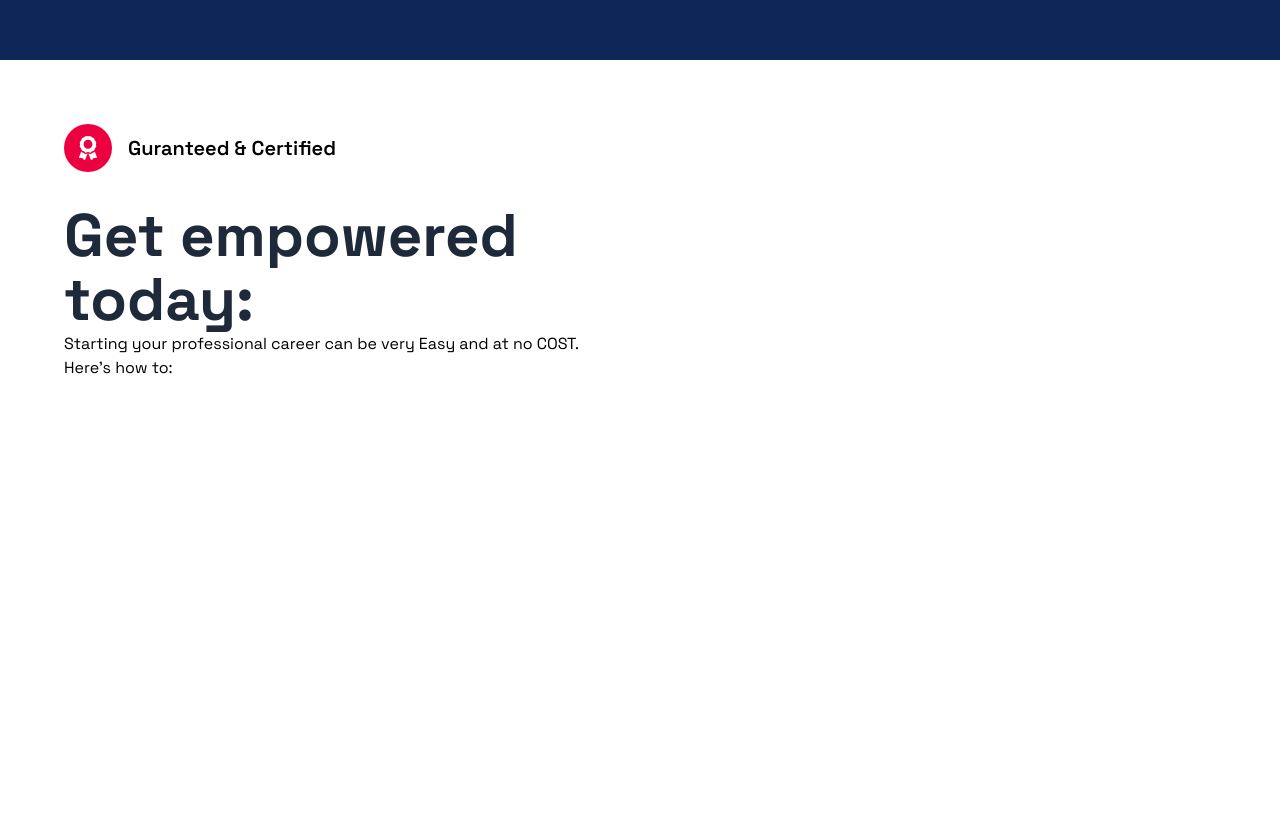
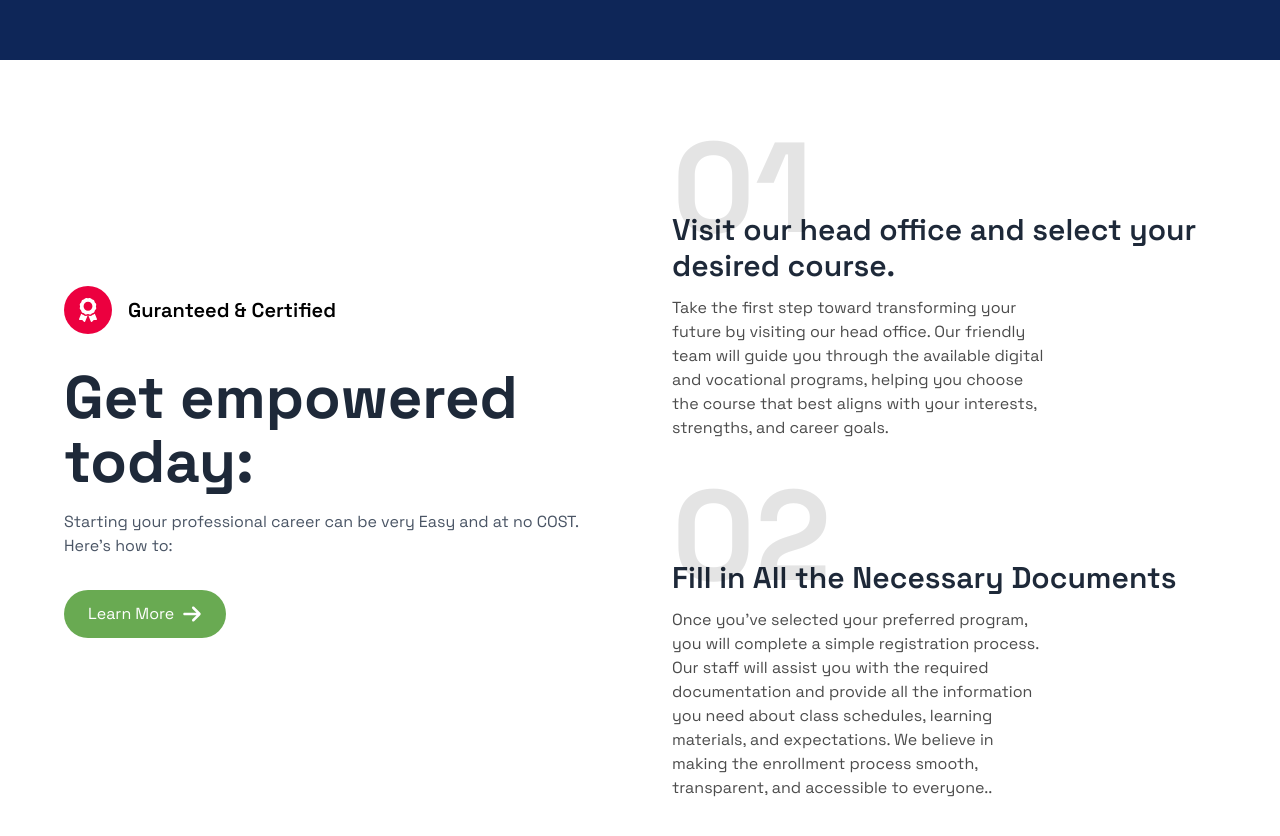
Before and after one commit to Gospellinx/Successway-digital, a Next.js app: page / in a window 1280 px wide. Shown: the part 740-1576 px from the top of the page. Before the commit the page ends 1184 px from the top, so only its background shows below. Built offline with nearby package versions, Linux system fonts and the light colour scheme.

Commit message:
About Section Design

```diff
--- a/components/Home/About/About.tsx
+++ b/components/Home/About/About.tsx
@@ -1,5 +1,6 @@
 import React from 'react'
 import { FaAward } from 'react-icons/fa'
+import { FaArrowRight, FaArrowRightArrowLeft, FaR } from 'react-icons/fa6'
 
 const About = () => {
   return (
@@ -15,10 +16,29 @@ const About = () => {
                 <h1 className='text-xl text-black font-semibold'>Guranteed & Certified</h1>
             </div>
             <h1 className='text-2xl sm:text-3xl md:text-4xl lg:text-6xl mt-8 font-bold md:leading-[3rem] lg:leading-[3.5rem] xl:leading-[4rem] text-gray-800'>Get empowered today:</h1>
-            <p className=''>Starting your professional career can be very Easy and at no COST. Here’s how to:</p>
+            <p className='mt-4 text-1xl text-gray-600'>Starting your professional career can be very Easy and at no COST. Here’s how to:</p>
+            <button className='mt-8 bg-[#69AA52] hover:bg-[#5a8f45] text-white px-6 py-3 rounded-full flex items-center space-x-2'>
+                <span>Learn More</span>
+                <FaArrowRight className='w-5 h-5'/>
+            </button>
         </div>
         {/* Second Part */}
-        <div></div>
+        <div>
+            <div>
+                <h1 className='text-7xl lg:text-9xl font-bold text-black opacity-10'>01</h1>
+                <div className='-mt-10'>
+                    <h1 className='text-xl md:text-2xl lg:text-3xl font-semibold text-gray-800 mb-3'>Visit our head office and select your desired course.</h1>
+                    <p className='width-[100%] lg:w-[70%] text-base text-black opacity-70'>Take the first step toward transforming your future by visiting our head office. Our friendly team will guide you through the available digital and vocational programs, helping you choose the course that best aligns with your interests, strengths, and career goals.</p>
+                </div>
+            </div>
+            <div className='mt-8 w-full'>
+                <h1 className='text-7xl lg:text-9xl font-bold text-black opacity-10'>02</h1>
+                <div className='-mt-10'>
+                    <h1 className='text-xl md:text-2xl lg:text-3xl font-semibold text-gray-800 mb-3'>Fill in All the Necessary Documents</h1>
+                    <p className='width-[100%] lg:w-[70%] text-base text-black opacity-70'>Once you’ve selected your preferred program, you will complete a simple registration process. Our staff will assist you with the required documentation and provide all the information you need about class schedules, learning materials, and expectations. We believe in making the enrollment process smooth, transparent, and accessible to everyone..</p>
+                </div>
+            </div>
+        </div>
       </div>
     </div>
   )
```
